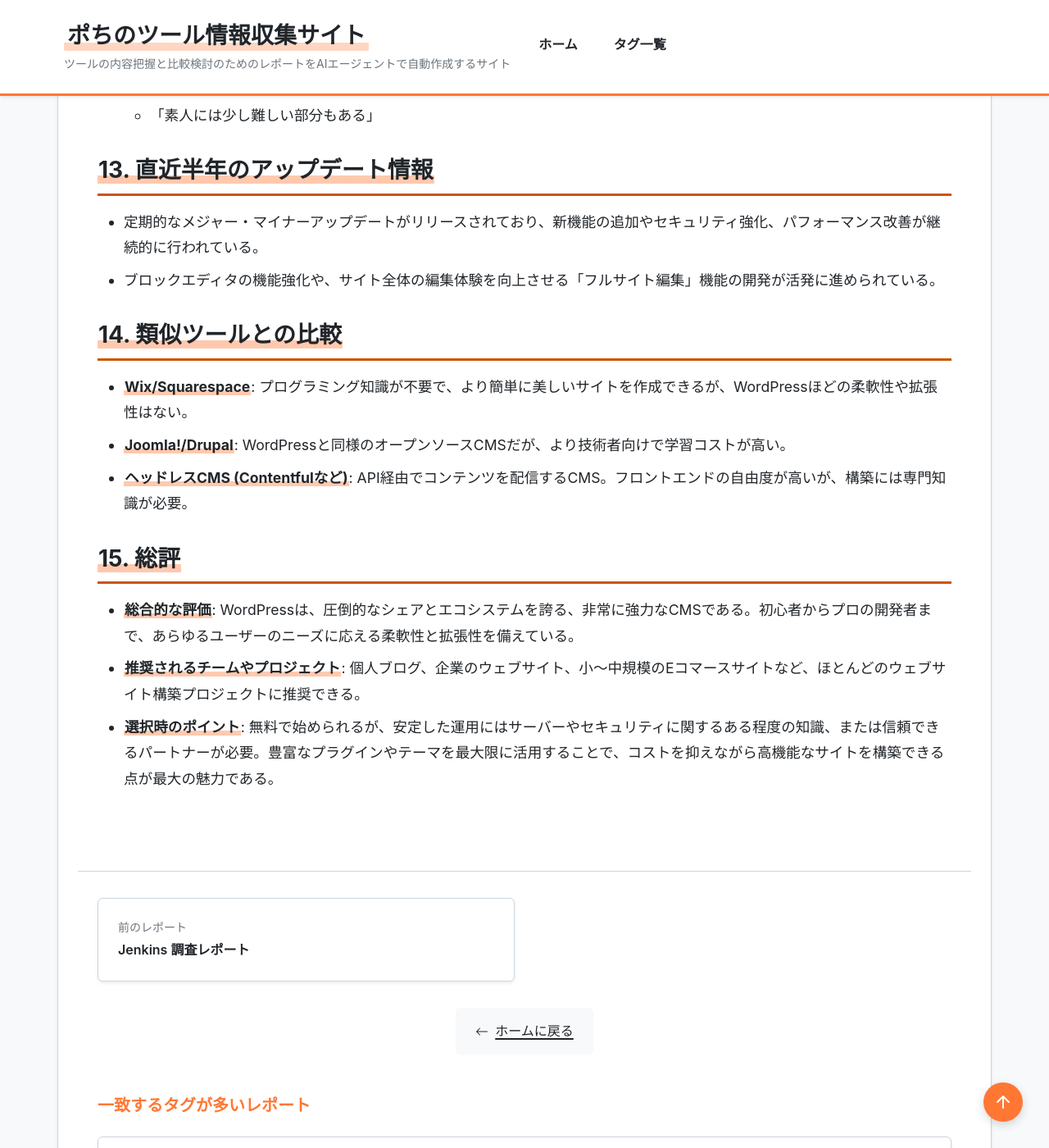
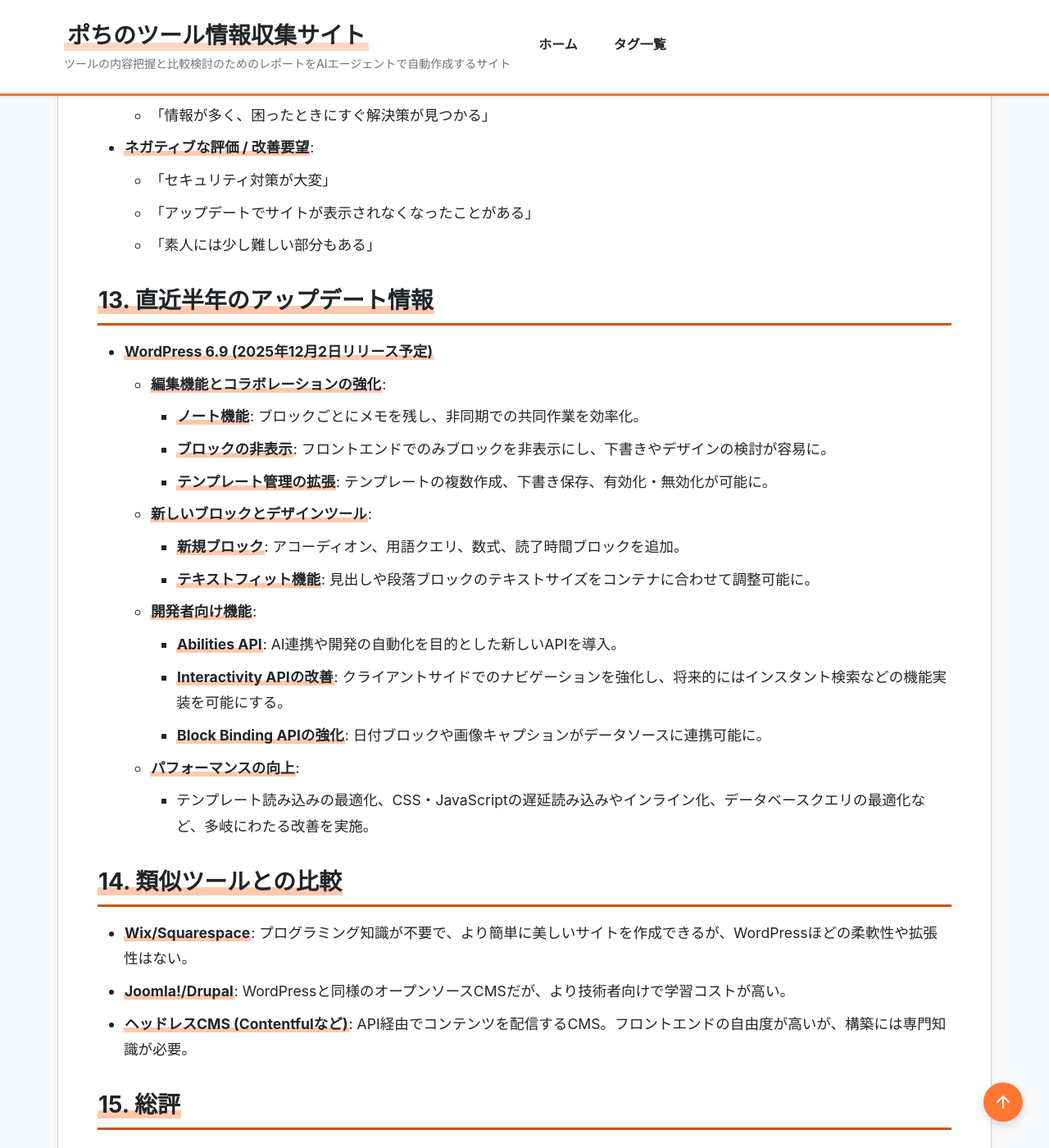
Before and after one commit to aegisfleet/tool-survey-report, a Jekyll site: the page built from _reports/wordpress.md, in a window 1280 px wide and 1400 px high, scrolled down 4416 px. Shown: the whole window at 82% size. Built offline with Jekyll 4.4.1, drawn with Linux system fonts in a browser that asks for light colours; some of the changed text lies outside the part shown.

Commit message:
feat: Update WordPress report with 6.9 release info (#188)
Updates the _reports/wordpress.md file with the latest information regarding the upcoming WordPress 6.9 release.

Key changes:
- Updated the `last_updated` date.
- Added new features like the Command Palette, Notes, and new blocks to the "Major Features" section.
- Added a detailed summary of the WordPress 6.9 release to the "Recent Six-Month Updates" section.

Co-authored-by: google-labs-jules[bot] <161369871+google-labs-jules[bot]@users.noreply.github.com>

```diff
--- a/_reports/wordpress.md
+++ b/_reports/wordpress.md
@@ -36,10 +36,14 @@ description: "世界で最も人気のあるオープンソースのコンテン
 ## **3. 主要機能**
 
 * **ブロックエディタ (Gutenberg)**: 直感的なドラッグ＆ドロップ操作で、リッチなコンテンツを作成・編集可能。
+* **コマンドパレット**: `Ctrl+K`（Macでは`Command+K`）で起動し、サイト内の移動やアクションを高速に実行できる。
+* **ノート機能**: ブロックごとにメモを残せる機能で、非同期での共同作業や編集ワークフローを効率化。
+* **新規ブロックの追加**: アコーディオン、用語クエリ、数式、読了時間など、コンテンツ作成の幅を広げるブロックが追加。
 * **テーマ**: 数千種類の無料・有料テーマからデザインを選択し、簡単にカスタマイズ可能。
 * **プラグイン**: 10万種類以上のプラグインを追加することで、お問い合わせフォーム、SEO対策、セキュリティ強化など、あらゆる機能拡張が可能。
 * **ユーザー管理**: 複数のユーザーに異なる権限を割り当て、共同でサイトを管理可能。
 * **メディア管理**: 画像や動画を簡単にアップロードし、記事に挿入可能。
+* **ブロックの非表示機能**: 編集画面では表示しつつ、公開サイトでは特定のブロックを非表示にすることが可能。
 
 ## **4. 特徴・強み (Pros)**
 
@@ -103,8 +107,20 @@ description: "世界で最も人気のあるオープンソースのコンテン
 
 ## **13. 直近半年のアップデート情報**
 
-* 定期的なメジャー・マイナーアップデートがリリースされており、新機能の追加やセキュリティ強化、パフォーマンス改善が継続的に行われている。
-* ブロックエディタの機能強化や、サイト全体の編集体験を向上させる「フルサイト編集」機能の開発が活発に進められている。
+* **WordPress 6.9 (2025年12月2日リリース予定)**
+  * **編集機能とコラボレーションの強化**:
+    * **ノート機能**: ブロックごとにメモを残し、非同期での共同作業を効率化。
+    * **ブロックの非表示**: フロントエンドでのみブロックを非表示にし、下書きやデザインの検討が容易に。
+    * **テンプレート管理の拡張**: テンプレートの複数作成、下書き保存、有効化・無効化が可能に。
+  * **新しいブロックとデザインツール**:
+    * **新規ブロック**: アコーディオン、用語クエリ、数式、読了時間ブロックを追加。
+    * **テキストフィット機能**: 見出しや段落ブロックのテキストサイズをコンテナに合わせて調整可能に。
+  * **開発者向け機能**:
+    * **Abilities API**: AI連携や開発の自動化を目的とした新しいAPIを導入。
+    * **Interactivity APIの改善**: クライアントサイドでのナビゲーションを強化し、将来的にはインスタント検索などの機能実装を可能にする。
+    * **Block Binding APIの強化**: 日付ブロックや画像キャプションがデータソースに連携可能に。
+  * **パフォーマンスの向上**:
+    * テンプレート読み込みの最適化、CSS・JavaScriptの遅延読み込みやインライン化、データベースクエリの最適化など、多岐にわたる改善を実施。
 
 ## **14. 類似ツールとの比較**
 
```
Also changed, not shown: other parts of _reports/wordpress.md (+1 -1 lines).
